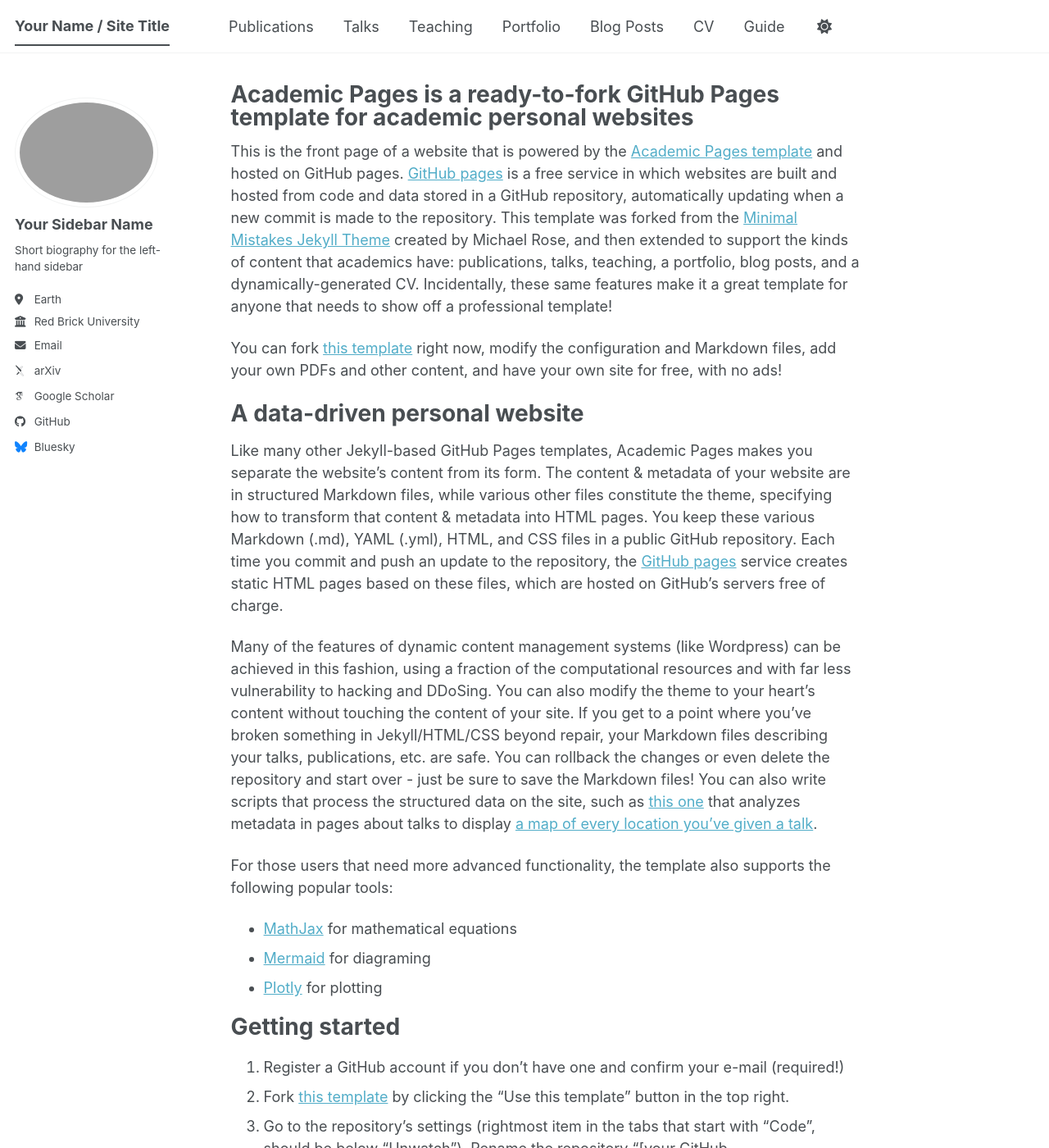
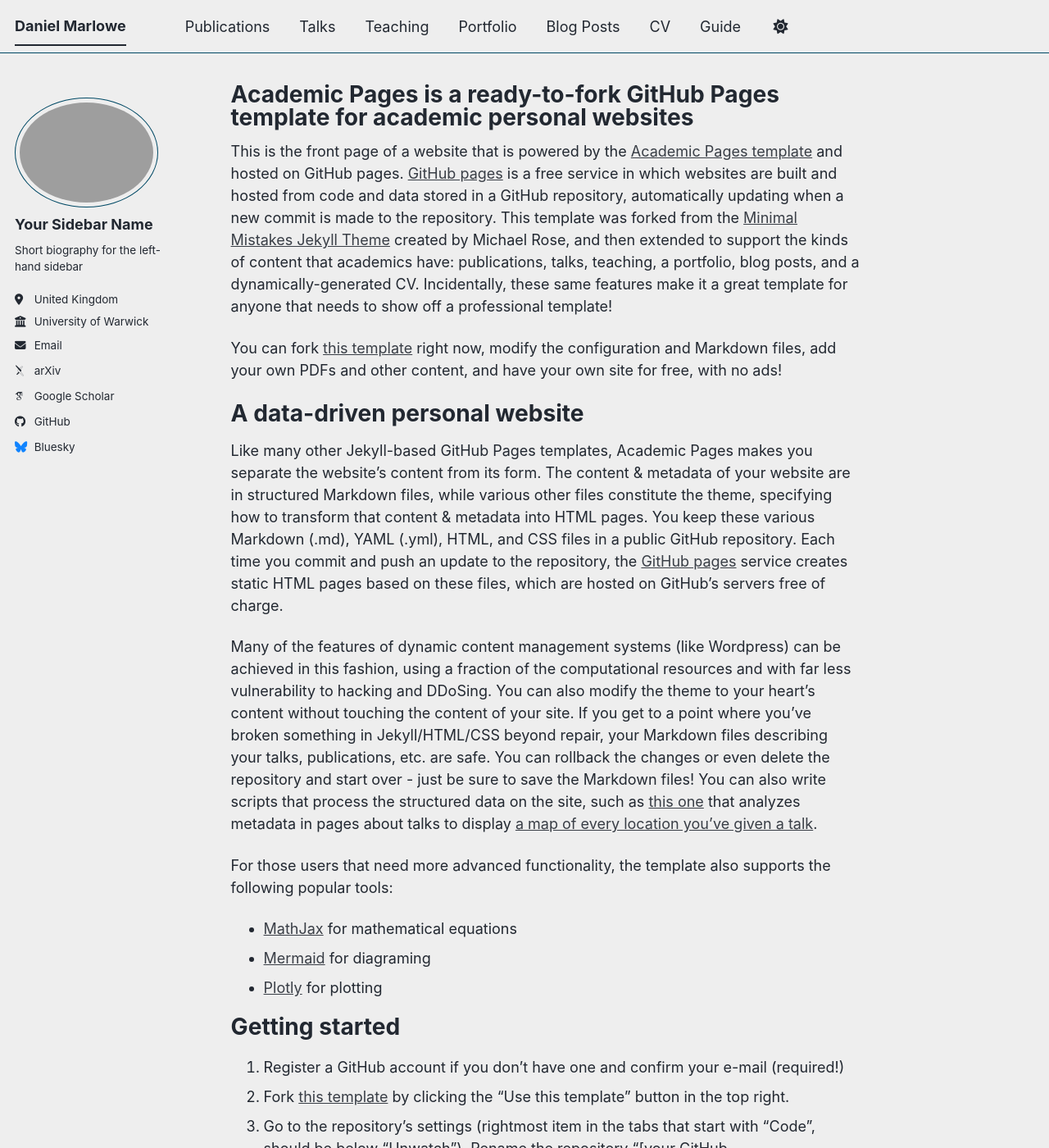
Before and after one commit to dmarl/dmarl.github.io, a Jekyll site: the page built from _pages/about.md, in a window 1280 px wide and 1400 px high. Shown: the whole window at 82% size. Built offline with Jekyll 4.4.1, drawn with Linux system fonts in a browser that asks for light colours; some web fonts are replaced; a script bundle is joined from its source files by our own code; library files that are not in the unit come from our copies; some of the changed text lies outside the part shown.

Commit message:
Update _config.yml

```diff
--- a/_config.yml
+++ b/_config.yml
@@ -7,16 +7,16 @@
 # server process.
 
 # Basic Site Settings
-locale                   : "en-US"
-site_theme               : "default" # The available themes options are "default", "air", "sunrise", "mint", "dirt" and "contrast"
-title                    : "Your Name / Site Title"
+locale                   : "en-UK"
+site_theme               : "air" # The available themes options are "default", "air", "sunrise", "mint", "dirt" and "contrast"
+title                    : "Daniel Marlowe"
 title_separator          : "-"
-name                     : &name "Your Name"
-description              : &description "Your Name's academic portfolio"   # Update this with a general description of your site, this is the default if not overridden by a page
+name                     : &name "Daniel Marlowe"
+description              : &description "Daniel Marlowe academic website"   # Update this with a general description of your site, this is the default if not overridden by a page
 url                      : https://academicpages.github.io # The base hostname & protocol for your site e.g. "https://[your GitHub username].github.io",
                                                            # or if you already have some other page hosted on Github then use "https://[your GitHub username].github.io/[Your Repo Name]"
 baseurl                  : "" # the subpath of your site, e.g. "/blog"
-repository               : "academicpages/academicpages.github.io"
+repository               : "dmarl/dmarl.github.io"
 
 # Site Author - The following control what appear as part of the author content on the side bar.
 #               If a field is blank the icon and link will not appear, otherwise it will be shown.
@@ -27,10 +27,10 @@ author:
   name             : "Your Sidebar Name"
   pronouns         : # example: "she/her"
   bio              : "Short biography for the left-hand sidebar"
-  location         : "Earth"
-  employer         : "Red Brick University"
+  location         : "United Kingdom"
+  employer         : "University of Warwick"
   uri              : # URL
-  email            : "none@example.org"
+  email            : "daniel.c.marlowe@warwick.ac.uk"
 
   # Academic websites
   academia         : # URL
```
